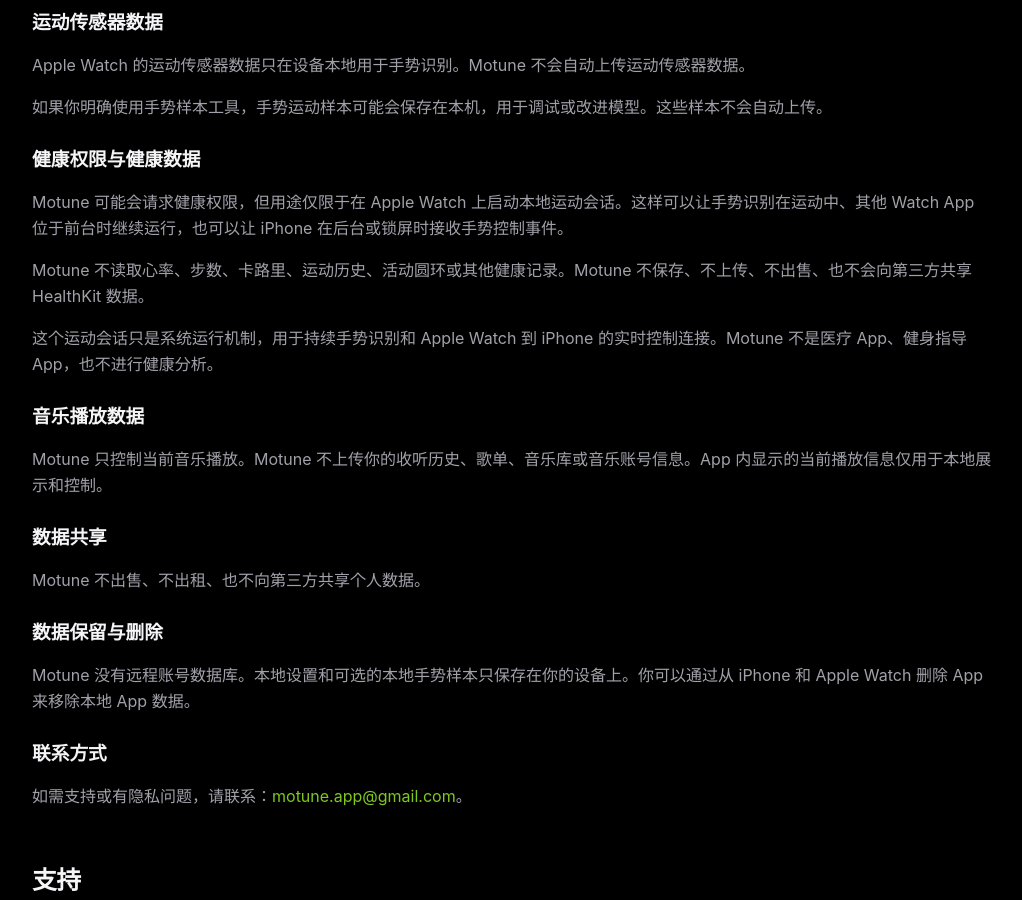
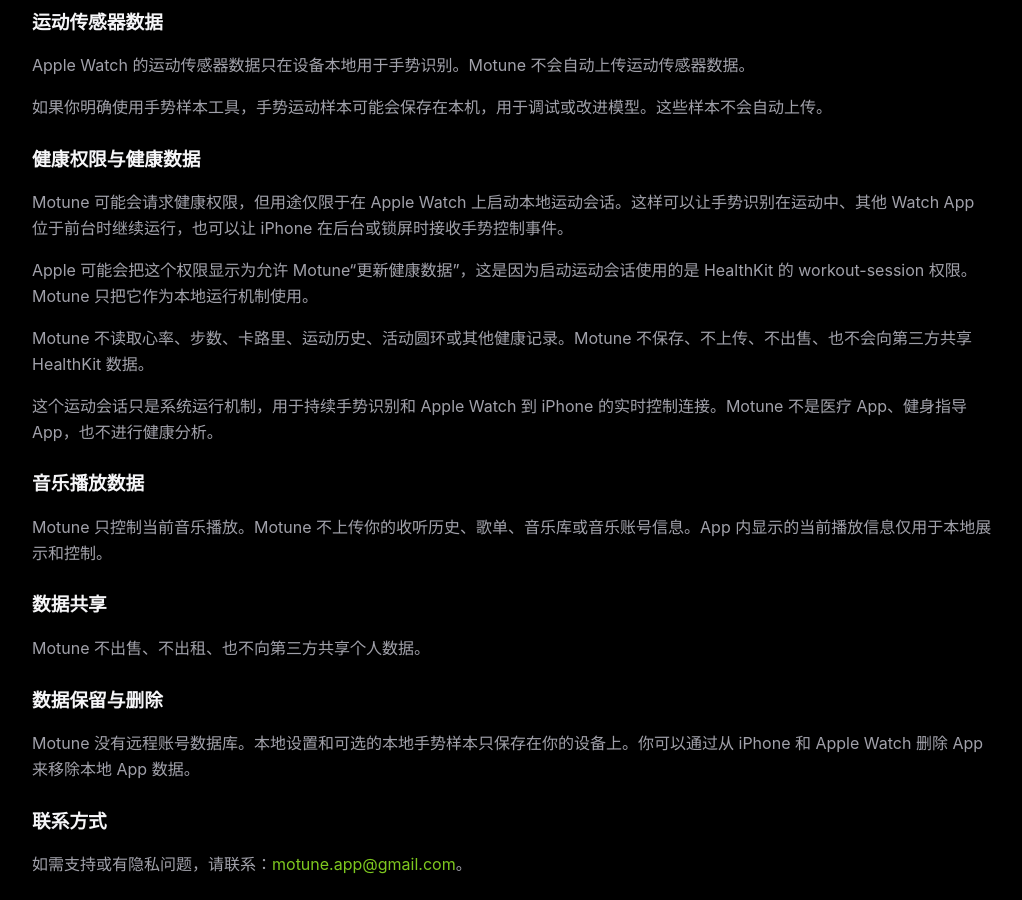
Before and after one commit to oeniao/motune-site, a Jekyll site: the page built from zh-Hans.md, in a window 1280 px wide and 900 px high, scrolled down 2107 px. Shown: the whole window, without its empty margins (128-1150 px from the left). Built offline with Jekyll 4.4.1, drawn with Linux system fonts in a browser that asks for light colours; our own code applies the rules of GitHub Pages for plain Markdown files.

Commit message:
Clarify HealthKit permission wording

```diff
--- a/zh-Hans.md
+++ b/zh-Hans.md
@@ -73,6 +73,8 @@ Apple Watch 的运动传感器数据只在设备本地用于手势识别。Motun
 
 Motune 可能会请求健康权限，但用途仅限于在 Apple Watch 上启动本地运动会话。这样可以让手势识别在运动中、其他 Watch App 位于前台时继续运行，也可以让 iPhone 在后台或锁屏时接收手势控制事件。
 
+Apple 可能会把这个权限显示为允许 Motune“更新健康数据”，这是因为启动运动会话使用的是 HealthKit 的 workout-session 权限。Motune 只把它作为本地运行机制使用。
+
 Motune 不读取心率、步数、卡路里、运动历史、活动圆环或其他健康记录。Motune 不保存、不上传、不出售、也不会向第三方共享 HealthKit 数据。
 
 这个运动会话只是系统运行机制，用于持续手势识别和 Apple Watch 到 iPhone 的实时控制连接。Motune 不是医疗 App、健身指导 App，也不进行健康分析。
```
Also changed, not shown: en.md (+2 -0 lines), privacy.md (+2 -0 lines).
